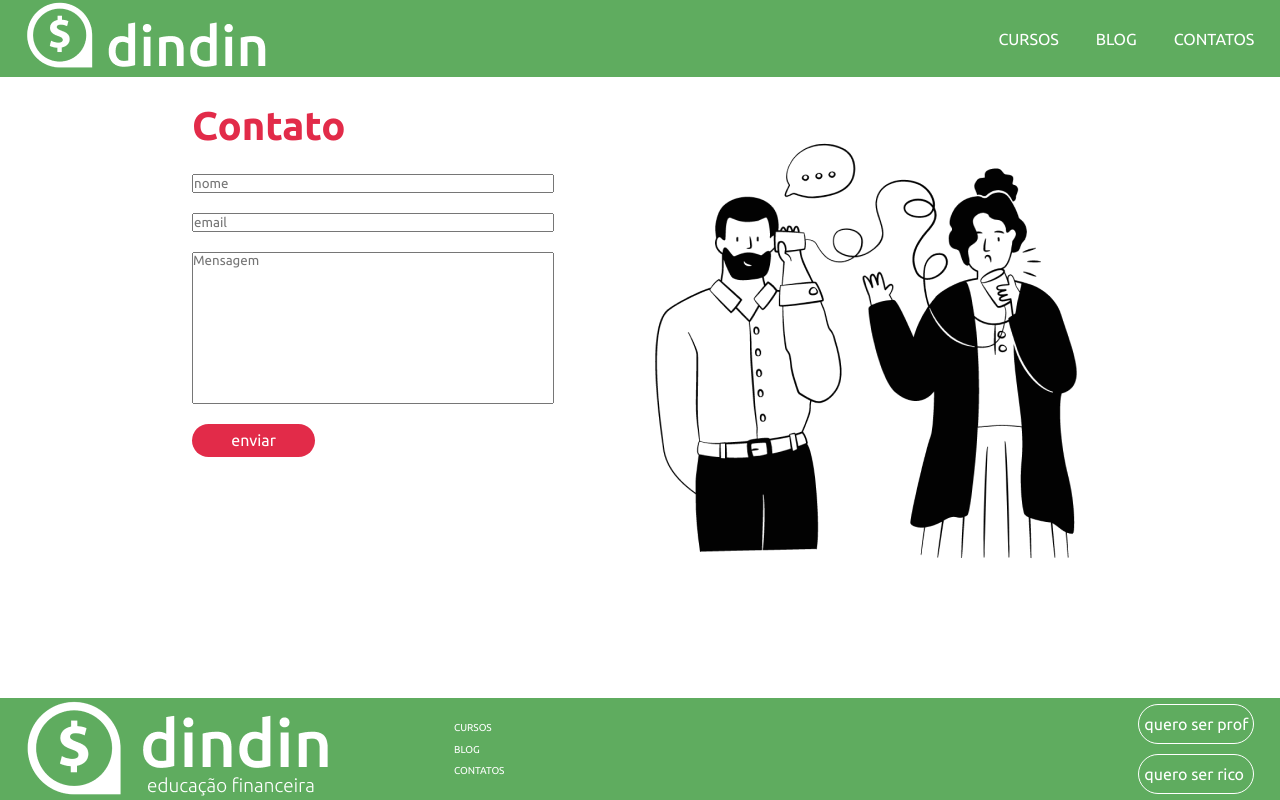
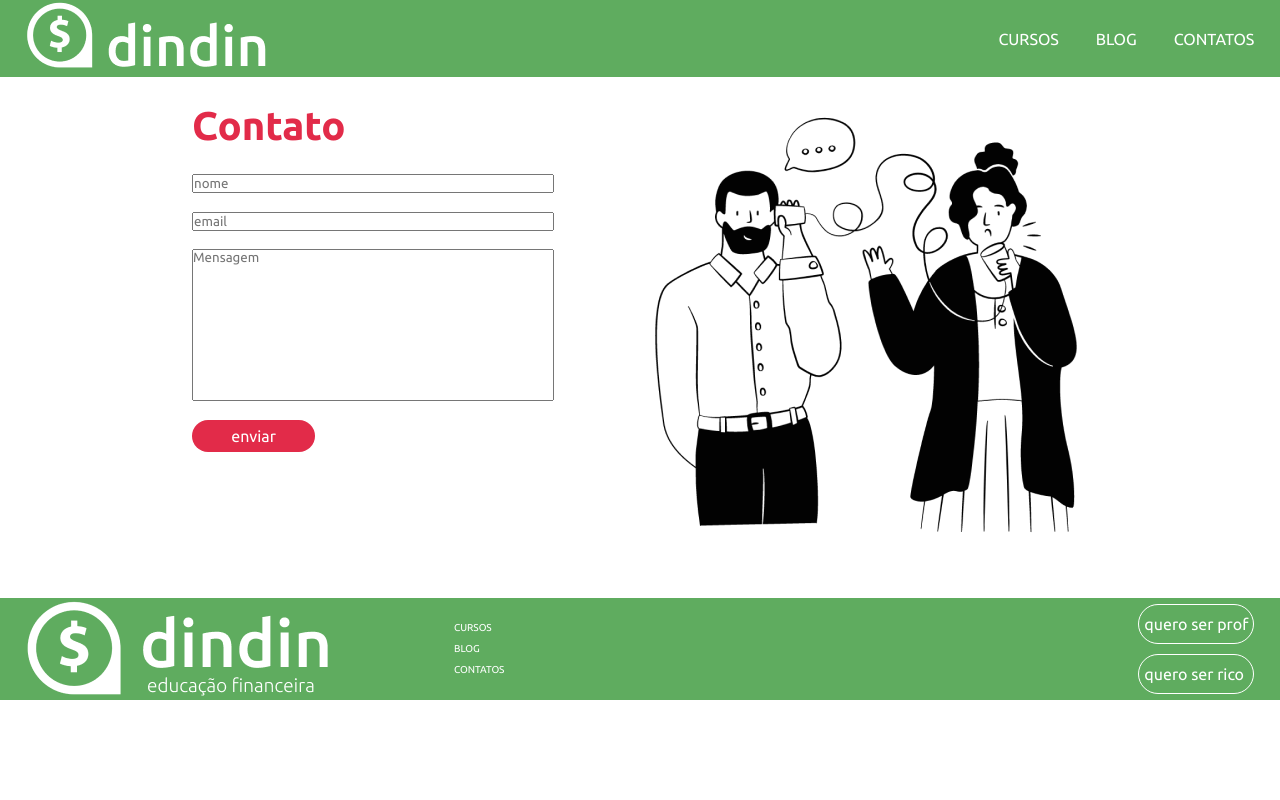
Before and after one commit to orloke/Dindin, a plain HTML site: page contato.html in a window 1280 px wide. Drawn offline with Linux system fonts and the light colour scheme.

Commit message:
tirando o position e o bottom

```diff
--- a/css/style-contato.css
+++ b/css/style-contato.css
@@ -7,13 +7,13 @@
     color: black;
 }
 
-html{
+/* html{
     height: 100%;
 }
 
 body{
     height: 100%;
-}
+} */
 
 header{
     width: 100%;
@@ -48,8 +48,8 @@ footer{
     display: flex;
     justify-content: space-between;
     background-color: rgb(95, 172, 95);
-    bottom: 0;
-    position: absolute;
+    /* bottom: 0;
+    position: absolute; */
 }
 
 .logo_footer{
@@ -130,8 +130,7 @@ main{
 
 .main_img{
     margin-left: 10%;
-    margin-top: -5%;
-
+    margin-top: -8%;
 }
 
 @media screen and (max-width:700px) {
```
